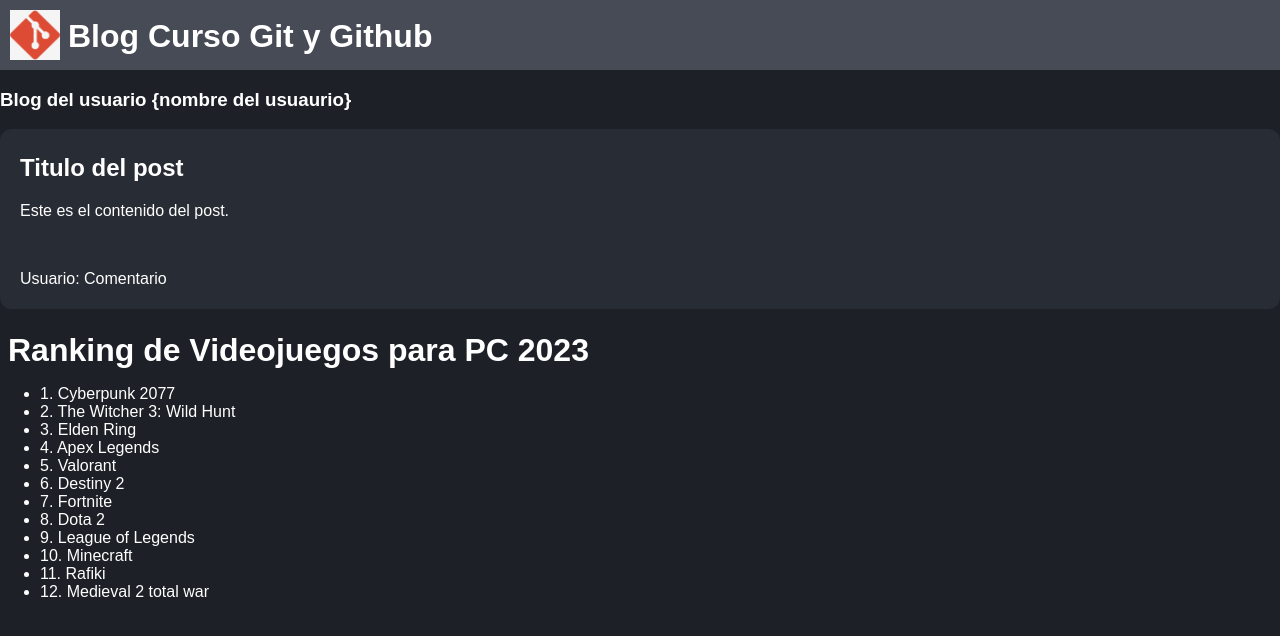
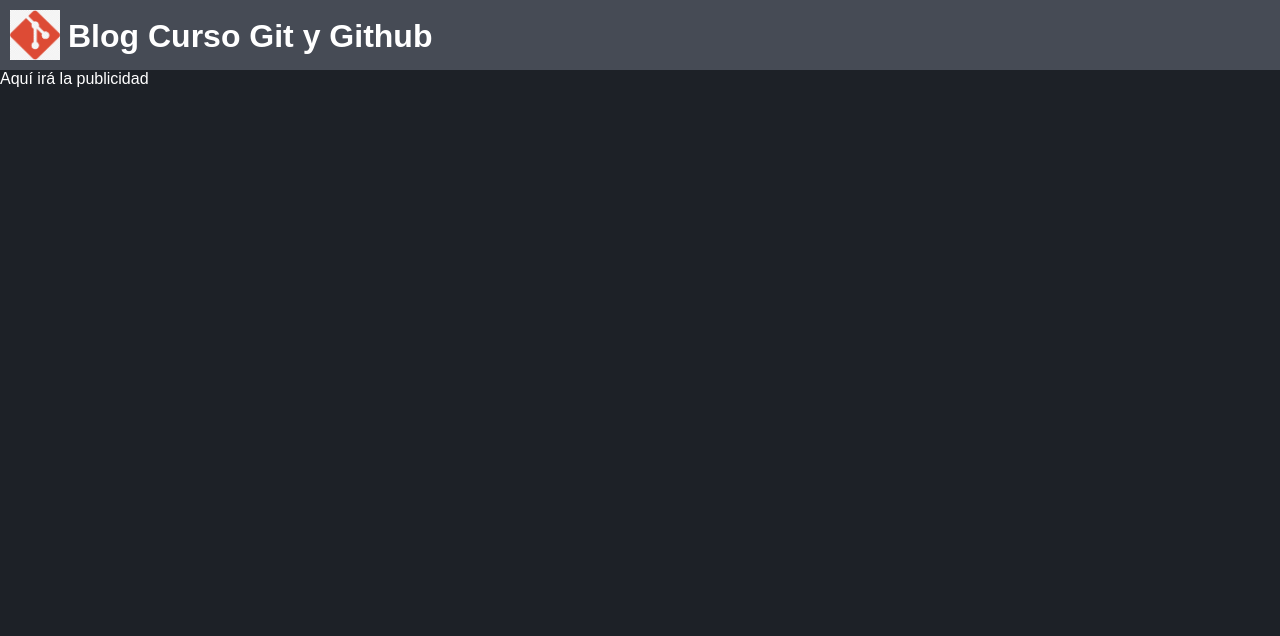
Before and after one commit to LordSoth-Ibi/curso-Git, a plain HTML site: page index.html in a window 1280 px wide. Drawn offline with Linux system fonts and the light colour scheme; a web font is replaced by a local one.

Commit message:
Añadimos el espacio para la publicidad

```diff
--- a/index.html
+++ b/index.html
@@ -17,28 +17,14 @@
         <img class="logo" src="imagenes/logo.png">
         <h1>Blog Curso Git y Github</h1>
     </div>
-    <div class = "container" id = "content">
-        <h3> Blog del usuario {nombre del usuaurio}</h3>
-        <div class = "post">
-            <h2>Titulo del post</h4>
-            <p>Este es el contenido del post.</p>
-            <br>
-            <p><span>Usuario:</span> Comentario</p>
+    <div>
+        Aquí irá la publicidad
     </div>
-<h1>Ranking de Videojuegos para PC 2023</h1>
-<ul>
-    <li>1. Cyberpunk 2077</li>
-    <li>2. The Witcher 3: Wild Hunt</li>
-    <li>3. Elden Ring</li>
-    <li>4. Apex Legends</li>
-    <li>5. Valorant</li>
-    <li>6. Destiny 2</li>
-    <li>7. Fortnite</li>
-    <li>8. Dota 2</li>
-    <li>9. League of Legends</li>
-    <li>10. Minecraft</li>
-    <li>11. Rafiki</li>
-    <li>12. Medieval 2 total war</li>
-</ul>
+    <div class = "container" id = "content"
+    </div>
+
+
+
+
 </body>
 </html>
```
